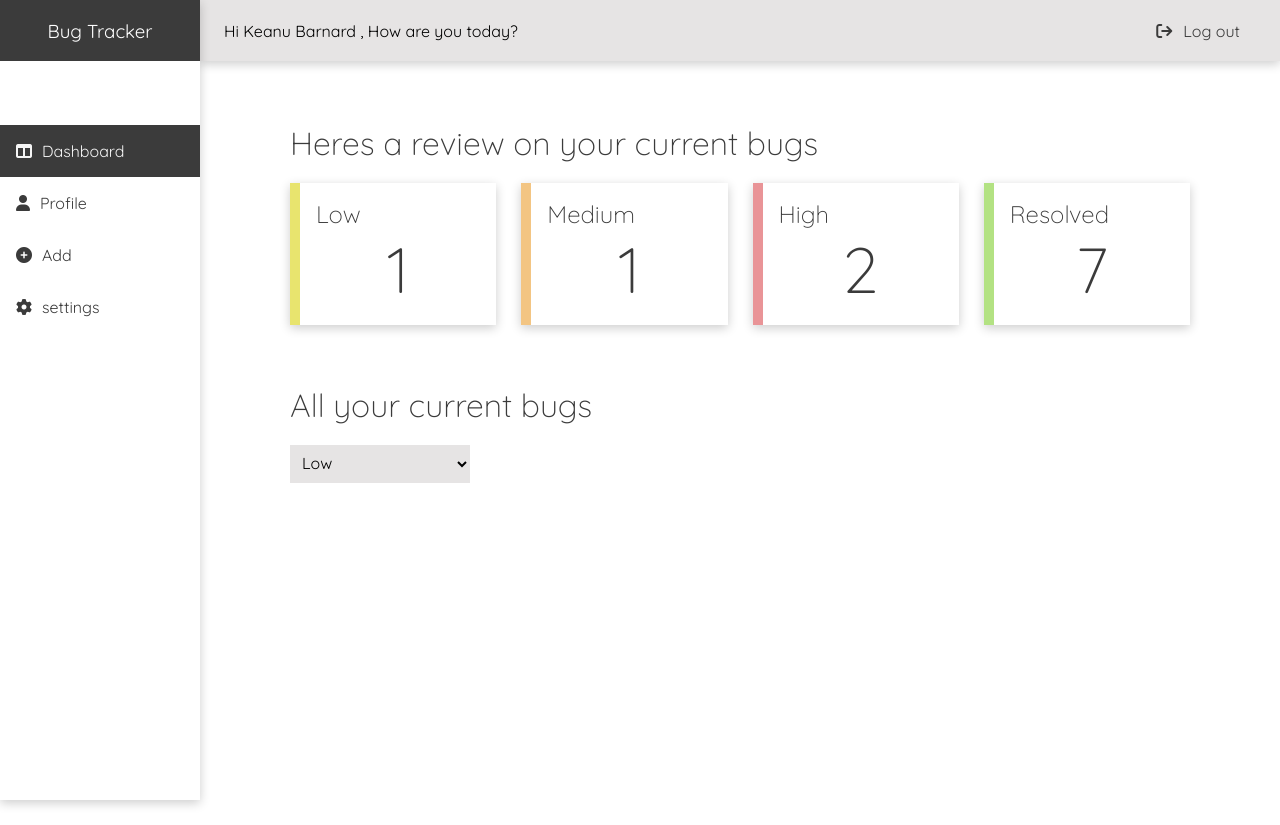
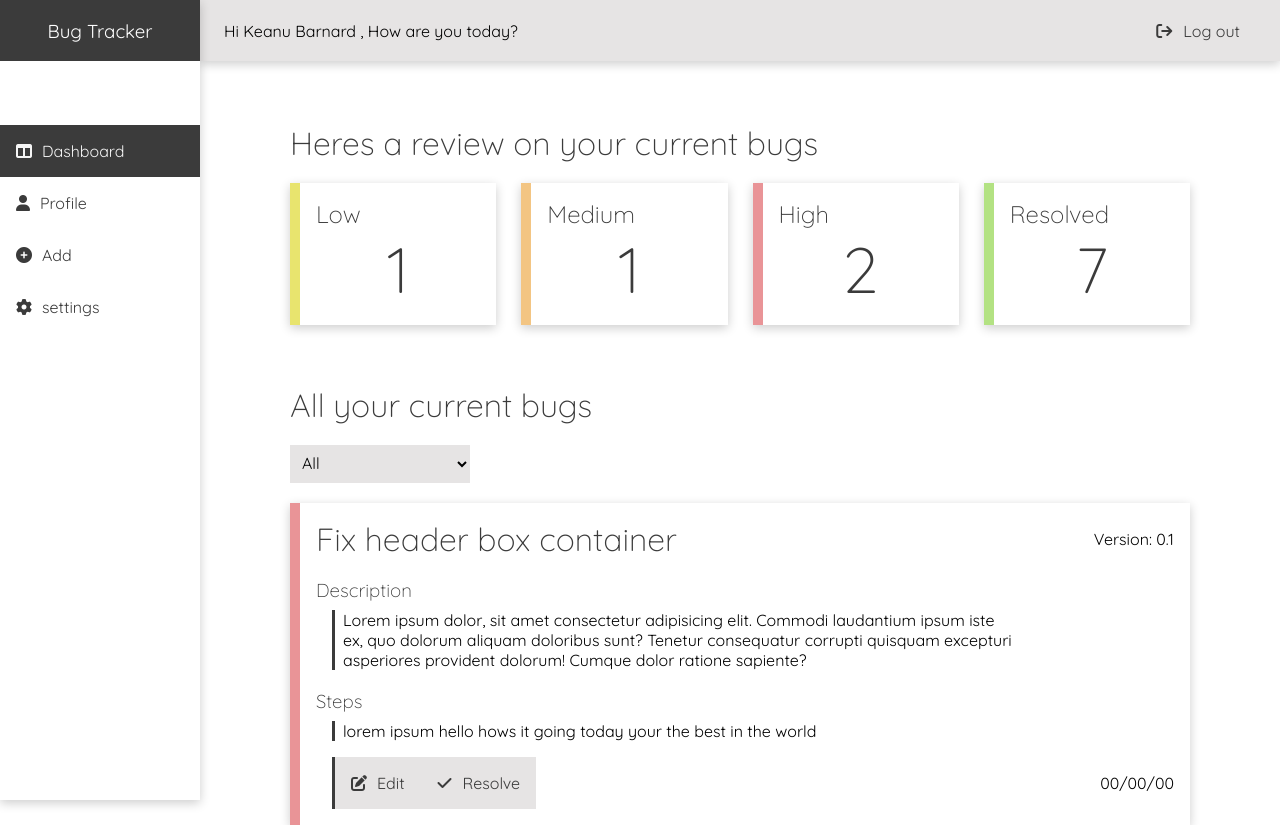
Before and after one commit to KeanuBarnardd/Bug-Tracker-Final, a React (Create React App) app in the folder bug-tracker/: page / in a window 1280 px wide. Before the commit the page ends 800 px from the top, so only its background shows below. Built offline with nearby package versions, Linux system fonts and the light colour scheme.

Commit message:
Added Bug Component + Styling

```diff
--- /dev/null
+++ b/bug-tracker/src/Components/Bug/Bug.jsx
@@ -0,0 +1,31 @@
+import React from "react";
+import IconButton from "../IconButton/IconButton";
+
+import "./Bug.scss";
+
+export default function Bug({ title, description, steps, version, date }) {
+  return (
+    <div className="bug">
+      <div className="title-version">
+        <h1>{title}</h1>
+        <span>
+          <p>Version: {version}</p>
+        </span>
+      </div>
+      <h3>Description</h3>
+      <p className="bug-text">{description}</p>
+      <h3>Steps</h3>
+      <p className="bug-text">{steps}</p>
+      <div className="bottom-container">
+        <div className="button-container">
+          <IconButton icon="fa-solid fa-pen-to-square" text="Edit" />
+          <IconButton icon="fa-solid fa-check" text="Resolve" />
+        </div>
+
+        <span>
+          <p>{date}</p>
+        </span>
+      </div>
+    </div>
+  );
+}
--- /dev/null
+++ b/bug-tracker/src/Components/Bug/Bug.scss
@@ -0,0 +1,40 @@
+@import '../../Styles/variables.scss';
+
+.bug{
+  padding: $pad-1;
+  border-left: $card-border-left;
+  border-color: $col-high;
+  box-shadow: $shadow-soft;
+
+  .title-version{
+    display: flex;
+    justify-content: space-between;
+    align-items: center;
+    margin-bottom: 0.7rem;
+  }
+
+  h3{
+    margin-top: 1.2rem;
+  }
+
+  .bug-text{
+    width: 80%;
+    margin-top: 0.5rem;
+    margin-left: 1rem;
+    padding-left: 0.5rem;
+    border-left: 3px solid $dark-grey;
+  }
+
+  .bottom-container{
+    display: flex;
+    justify-content: space-between;
+    align-items: center;
+    margin-top: 1rem;
+    .button-container{
+      margin-left: 1rem;
+      display: flex;
+      background-color: $light-grey;
+      border-left: 3px solid $dark-grey;
+    }
+  }
+}
--- a/bug-tracker/src/Components/StatsCard/StatsCard.scss
+++ b/bug-tracker/src/Components/StatsCard/StatsCard.scss
@@ -4,7 +4,7 @@
   width: 100%;
   padding: $pad-1;
   //background-color: $light-grey;
-  border-left: 10px solid $light-grey;
+  border-left: $card-border-left;
   box-shadow: $shadow-soft;
   h1{
     font-size: 4rem;
--- a/bug-tracker/src/Pages/Dashboard/Dashboard.jsx
+++ b/bug-tracker/src/Pages/Dashboard/Dashboard.jsx
@@ -1,4 +1,5 @@
 import React from "react";
+import Bug from "../../Components/Bug/Bug";
 import StatsCard from "../../Components/StatsCard/StatsCard";
 import "./Dashboard.scss";
 
@@ -13,15 +14,21 @@ export default function Dashboard() {
           <StatsCard priority="high" title="High" value="2" />
           <StatsCard priority="resolved" title="Resolved" value="7" />
         </div>
-        <h1 className="head-2" >All your current bugs</h1>
+        <h1 className="head-2">All your current bugs</h1>
         <select name="" id="">
+          <option value="all">All</option>
           <option value="low">Low</option>
           <option value="medium">Medium</option>
           <option value="high">High</option>
-          <option value="resolved">Resolved</option>
         </select>
         <div className="bug-grid">
-
+          <Bug
+            description={"Lorem ipsum dolor, sit amet consectetur adipisicing elit. Commodi laudantium ipsum iste ex, quo dolorum aliquam doloribus sunt? Tenetur consequatur corrupti quisquam excepturi asperiores provident dolorum! Cumque dolor ratione sapiente?"}
+            steps="lorem ipsum hello hows it going today your the best in the world"
+            date="00/00/00"
+            title={"Fix header box container"}
+            version={"0.1"}
+          />
         </div>
       </div>
     </div>
--- a/bug-tracker/src/Styles/variables.scss
+++ b/bug-tracker/src/Styles/variables.scss
@@ -25,7 +25,7 @@ $col-resolved: #B3E283;
 //Border Style
 $border-gen: 2px solid $light-grey;
 $border-radius: 1rem;
-
+$card-border-left:10px solid $light-grey;
 // Padding
 $pad-1: 1em;
 
```
